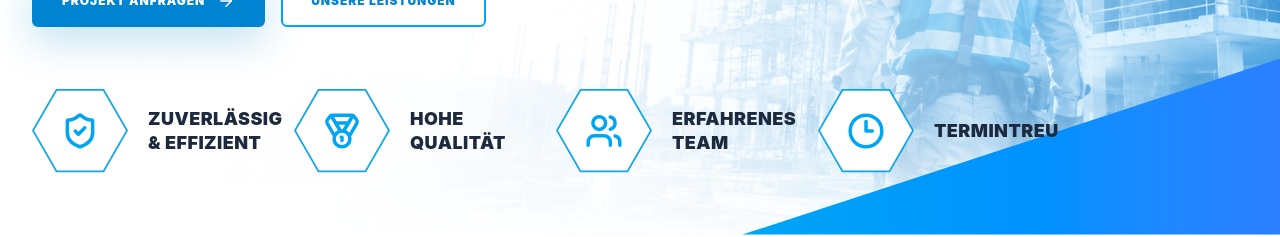
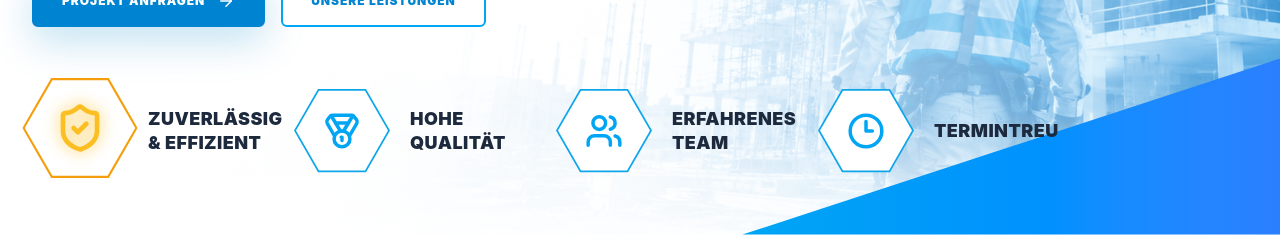
Before and after one commit to bmkbauservice-hue/BMSB_GmbH_Version_2, a React (Vite) app: page / in a window 1280 px wide. In both pictures the pointer is over the element 80 px from the left and 830 px from the top of the page. Shown: the part 700-937 px from the top of the page. Built offline with nearby package versions, Linux system fonts and the light colour scheme; no server answers.

Commit message:
Hover-Effekt der Stärken wiederhergestellt

```diff
--- a/src/styles/index.css
+++ b/src/styles/index.css
@@ -150,3 +150,36 @@ body {
     transition-duration: 0.01ms !important;
   }
 }
+
+.strength-icon,
+.strength-icon-inner,
+.strength-svg {
+  transition:
+    transform 320ms cubic-bezier(0.2, 0.85, 0.25, 1.25),
+    color 280ms ease,
+    background-color 280ms ease,
+    filter 320ms ease,
+    box-shadow 320ms ease;
+}
+
+.strength-icon {
+  transform-origin: center;
+}
+
+.group:hover > .strength-icon {
+  transform: translateY(-3px) scale(1.2);
+  background: #f59e0b;
+  filter:
+    drop-shadow(0 0 8px rgba(245, 158, 11, 0.95))
+    drop-shadow(0 0 22px rgba(251, 191, 36, 0.7));
+}
+
+.group:hover > .strength-icon .strength-icon-inner {
+  box-shadow: inset 0 0 18px rgba(251, 191, 36, 0.24);
+}
+
+.group:hover > .strength-icon .strength-svg {
+  color: #fbbf24;
+  transform: scale(1.12);
+  filter: drop-shadow(0 0 6px rgba(251, 191, 36, 0.95));
+}
```
